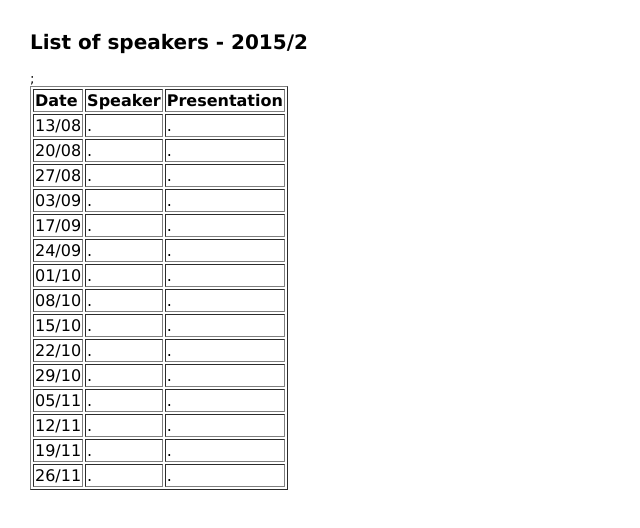
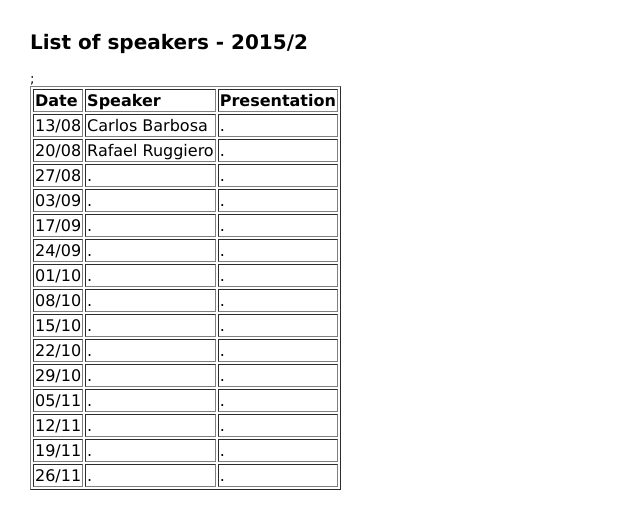
Before and after one commit to rcv-legado/ruggiero.github.io, a plain HTML site: page 2015B.html in a window 1280 px wide. Shown: the whole page, without its empty margins (0-640 px from the left). Drawn offline with Linux system fonts and the light colour scheme.

Commit message:
first seminars

```diff
--- a/2015B.html
+++ b/2015B.html
@@ -18,8 +18,8 @@ body {
 
 <tbody><tr><td> <b>Date </b></td> <td> <b>Speaker</b> </td>; </td><td><b>Presentation</b></td></tr>
 
-<tr><td> 13/08 </td>  <td> . </td>       <td>. </td></tr>
-<tr><td> 20/08 </td>  <td> . </td>       <td>. </td></tr>
+<tr><td> 13/08 </td>  <td> Carlos Barbosa </td>       <td>. </td></tr>
+<tr><td> 20/08 </td>  <td> Rafael Ruggiero </td>       <td>. </td></tr>
 <tr><td> 27/08 </td>  <td> . </td>       <td>. </td></tr>
 <tr><td> 03/09 </td>  <td> . </td>       <td>. </td></tr>
 <tr><td> 17/09 </td>  <td> . </td>       <td>. </td></tr>
```
